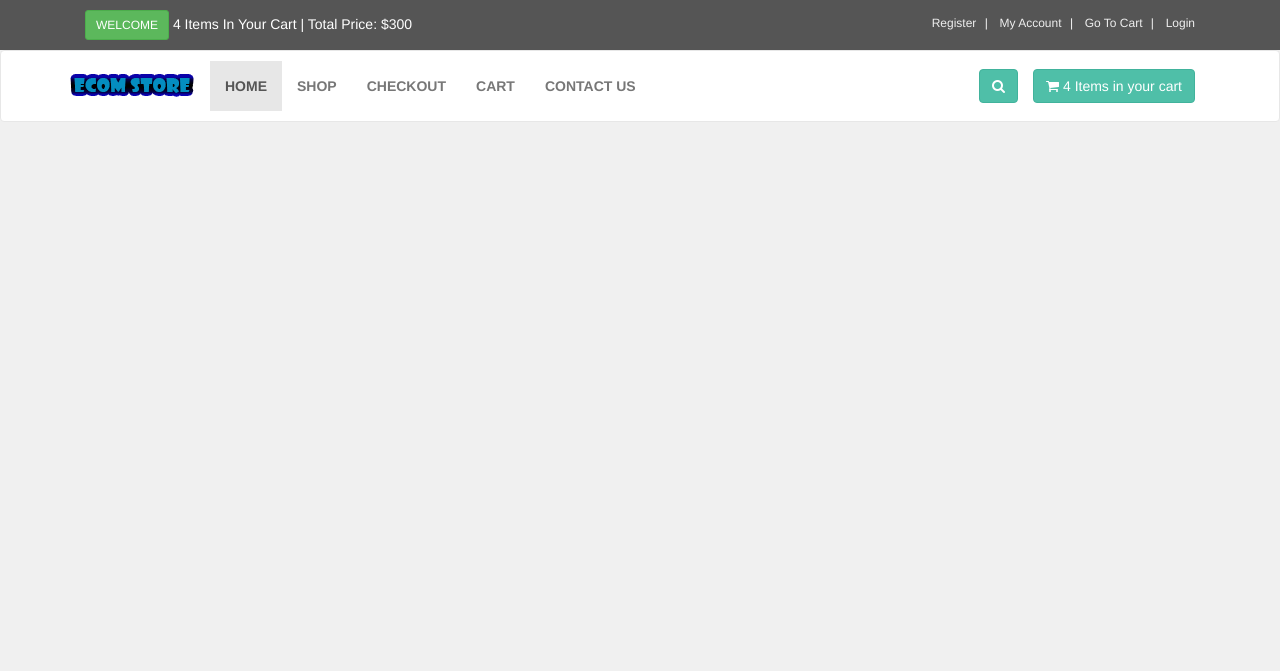
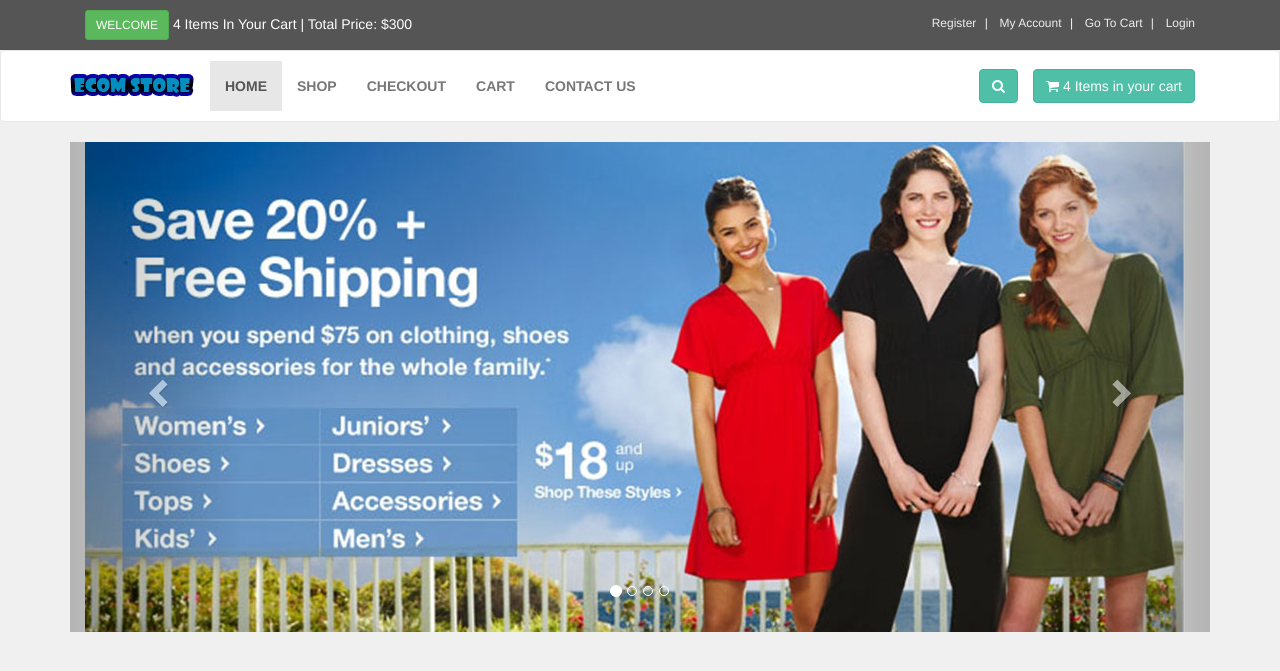
Before and after one commit to andreibast/eCommercePHPVanilla, a PHP site: page / in a window 1280 px wide. Shown: the top 671 px of the page. Run offline with PHP 8.4, Linux system fonts and the light colour scheme.

Commit message:
part3done

```diff
--- a/index.php
+++ b/index.php
@@ -1,31 +1,42 @@
 <!DOCTYPE html>
 <html lang="en">
 <head>
+
     <meta charset="UTF-8">
-    <!-- adaptive meta for mobile phones -->
-    <meta name="viewport" content="width=device-width, initial-scale=1.0">
+    <meta name="viewport" content="width=device-width, initial-scale=1.0"><!-- adaptive meta for mobile phones -->
+
     <title>M-Dev Store</title>
+
+<!----------------------------------------------------
+0.ADDING STYLESHEETS
+----------------------------------------------------->
     <link rel="stylesheet" href="styles/bootstrap-337.min.css">
     <link rel="stylesheet" href="font-awsome/css/font-awesome.min.css">
     <link rel="stylesheet" href="styles/style.css">
 </head>
+
 <body>
 
+    <!----------------------------------------------------
+    1.BUILDING TOP BAR
+----------------------------------------------------->
     <div id="top"><!-- Top Begin -->
 
         <div class="container"><!-- container Begin -->
 
+            <!----------------------------------------------------
+            1.1.Top bar: LEFT side
+            ----------------------------------------------------->
             <div class="col-md-6 offer"><!-- col-md-6 offer Begin -->
-
                 <a href="#" class="btn btn-success btn-sm">Welcome</a>
                 <a href="checkout.php">4 Items In Your Cart | Total Price: $300 </a>
-
             </div><!-- col-md-6 offer Finish -->
 
+            <!----------------------------------------------------
+            1.2.Top bar: RIGHT side
+            ----------------------------------------------------->
             <div class="col-md-6"><!-- col-md-6 Begin -->
-
                 <ul class="menu"><!-- cmenu Begin -->
-
                     <li>
                         <a href="customer_register.php">Register</a>
                     </li>
@@ -38,32 +49,35 @@
                     <li>
                         <a href="checkout.php">Login</a>
                     </li>
-
                 </ul><!-- menu Finish -->
-
             </div><!-- col-md-6 Finish -->
 
         </div><!-- container Finish -->
 
     </div><!-- Top Finish -->
 
+    <!----------------------------------------------------
+    2.BUILDING NAV BAR (below top bar)
+    ----------------------------------------------------->
+    <div id="navbar" class="navbar navbar-default"> <!--navbar navbar-default Begin-->
 
-
-
-
-
-    <div id="navbar" class="navbar navbar-default"> <!--navbar navbar-default Begin-->
         <div class="container"><!--container Begin-->
 
+            <!---------------------------------------------------------------------
+            2.1.Creating nav-bar main struture
+            ----------------------------------------------------------------------->
             <div class="navbar-header"> <!--container header Begin-->
-
+                <!---------------------------------------------------------------------
+                2.1.1.Adding the website logo(desktop and mobile) in the navigation bar
+                ----------------------------------------------------------------------->
                 <a href="index.php" class="navbar-brand home">
                     <img src="images/ecom-store-logo.png" alt="M-dev-Store Logo" class ="hidden-xs">   <!--hidden-xs is used to hide the element when the viewport is at a given breakpoint or wider. When the viewport reaches at the XS size"-->
-                            <!-- When the user gets to the smaller-than-desktop viewport, this next picture will activate-->
-                            <img src="images/ecom-store-logo-mobile.png" alt="M-dev-Store Logo Mobile" class="visible-xs">
-
+                    <img src="images/ecom-store-logo-mobile.png" alt="M-dev-Store Logo Mobile" class="visible-xs"><!-- When the user gets to the smaller-than-desktop viewport, this picture will activate-->
                 </a>
 
+                <!-------------------------------------------------------------------------------------------
+                2.1.2.Adding the text-navigation & search button (for mobile/can be seen in reduced viewport)
+                -------------------------------------------------------------------------------------------->
                 <button class="navbar-toggle" data-toggle="collapse" data-target="#navigation">
                     <span class="sr-only">Toggle Navigation</span>
                         <i class="fa fa-align-justify"></i>
@@ -73,15 +87,18 @@
                     <span class="sr-only">Toggle Navigation</span>
                     <i class="fa fa-search"></i>
                 </button>
-
-
             </div> <!--container header finish-->
 
+            <!-------------------------------------------------------------------------------------
+            2.2.Nav bar for mobile / for reduced viewport width (navigation transforms into a list)
+            -------------------------------------------------------------------------------------->
             <div class="navbar-collapse collapse" id="navigation"><!--navbar-collapse collapse Begin-->
 
+                <!-------------------------------------------------------------------------------------------
+                2.2.1.Creating the list contents for mobile nav-bar
+                -------------------------------------------------------------------------------------------->
                 <div class="padding-nav"><!--padding nav Begin-->
                     <ul class="nav navbar-nav left"><!--nav navbar-nav left Begin-->
-
                         <li class="active">
                             <a href="index.php">Home</a>
                         </li>
@@ -98,65 +115,113 @@
                             <a href="contact.php">Contact Us</a>
                         </li>
                     </ul><!--nav navbar-nav left Finish-->
-
                 </div><!--padding nav Finish-->
 
+
+                <!-------------------------------------------------------------------------------------------
+                2.2.2.Attaching functionality for the two buttons created???
+                -------------------------------------------------------------------------------------------->
                 <a href="cart.php" class="btn navbar-btn btn-primary right"> <!--btn navbar-btn btn-primary right Begin-->
                     <i class="fa fa-shopping-cart"></i>
                     <span>4 Items in your cart</span>
-
-
-
                 </a><!--btn navbar-btn btn-primary right Finish-->
 
                 <div class="navbar-collapse collapse right"> <!--navbar-collapse collapse right Begin-->
-
                     <button class="btn btn-primary navbar-btn" type ="button" data-toggle="collapse" data-target ="#search">
-
-
                         <span class="sr-only">Toggle Search</span>
-
                         <i class="fa fa-search"></i>
-
                     </button>
-
                 </div> <!--navbar-collapse collapse right Finish-->
 
-                            <!--text box to appear when you click the search button-->
-
-
+                <!-------------------------------------------------------------------------------------------
+                2.2.3.Add to magnify button functionality of a textbox and a special button next to it to begin the search
+                -------------------------------------------------------------------------------------------->
                 <div class="collapse clearfix" id="search"><!--collapse clearfix Begin-->
-
                     <form method="get" action="results.php" class="navbar-form"><!--navbar-form Begin-->
-
                         <div class="input-group"><!--input-group Begin-->
-
                             <input type="text" class="form-control" placeholder="Search" name="user_query" required><!--required is for search bar some text to be entered-->
-
                             <span class="input-group-btn"><!-- input-group-btn Begin -->
-
                                 <button type="submit" name="search" value ="Search" class="btn btn-primary">
                                     <i class="fa fa-search"></i>
                                 </button>
-
                             </span><!-- input-group-btn Finish -->
-
                         </div><!--input-group Finish-->
-
                     </form><!--navbar-form Finish-->
-
                 </div><!--collapse clearfix finish-->
 
+
             </div><!--navbar-collapse collapse Finish-->
-
         </div><!--container finish-->
-
     </div> <!-- navbar navbar-default Finish-->
 
+    <!----------------------------------------------------
+    3.BUILDING THE CAROUSEL (and space delimitation)
+    ----------------------------------------------------->
+    <div class="container" id="slider"> <!--container Start-->
 
+        <div class="col-md-12"><!--col-md-12 Start-->
 
+            <!-------------------------------------------------------------------
+            3.1.Creating the carousel(Assign photo slots + assigning the photos)
+            -------------------------------------------------------------------->
+            <div class="carousel slide" id="myCarousel" data-ride="carousel"><!--carousel slide Start-->
+
+                <!----------------------------------------------------
+                3.1.1.Alocate carousel slots
+                ----------------------------------------------------->
+                <ol class="carousel-indicators"><!--carousel-indicators Start-->
+                    <li class="active" data-target="#myCarousel" data-slide-to= "0" ></li>
+                    <li data-target="#myCarousel" data-slide-to= "1" ></li>
+                    <li data-target="#myCarousel" data-slide-to= "2" ></li>
+                    <li data-target="#myCarousel" data-slide-to= "3" ></li>
+                </ol><!--carousel-indicators Finish-->
+
+                <!----------------------------------------------------
+                3.1.2.Assigning images
+                ----------------------------------------------------->
+                <div class="carousel-inner"><!--carousel-inner Start-->
+                    <div class="item active">
+                        <img src="admin_area/slides_images/slide-1.jpg" alt="Slider Image 1">
+                    </div>
+
+                    <div class="item">
+                        <img src="admin_area/slides_images/slide-2.jpg" alt="Slider Image 2">
+                    </div>
+
+                    <div class="item">
+                        <img src="admin_area/slides_images/slide-3.jpg" alt="Slider Image 3">
+                    </div>
+
+                    <div class="item">
+                        <img src="admin_area/slides_images/slide-4.jpg" alt="Slider Image 4">
+                    </div>
+                </div><!--carousel-inner Finish-->
+
+            </div><!--carousel slide Finish-->
+
+            <!----------------------------------------------------
+            3.2.These are the arrows for the carousel
+            ----------------------------------------------------->
+            <a href="#myCarousel" class="left carousel-control" data-slide="prev"> <!--left carousel-control Start-->
+                    <span class="glyphicon glyphicon-chevron-left"></span>
+                    <span class="sr-only">Previous</span>
+            </a> <!--left carousel-control Finish-->
+
+            <a href="#myCarousel" class="right carousel-control" data-slide="next"> <!--right carousel-control Start-->
+                    <span class="glyphicon glyphicon-chevron-right"></span>
+                    <span class="sr-only">Next</span>
+            </a> <!--right carousel-control Finish-->
+
+        </div><!--col-md-12 Finish-->
+    </div><!--container Finish-->
+
+    <!----------------------------------------------------
+    -----------ADDING JQUERY AND BOOTSTRAP----------------
+    ----------------------------------------------------->
     <script src="js/jquery-331.min.js"></script>
     <script src="js/bootstrap-337.min.js"></script>
-
+<!----------------------------------------------------
+-----------------------END----------------------------
+----------------------------------------------------->
 </body>
 </html>
```
Also changed, not shown: admin_area/slides_images/slide-1.jpg (added), admin_area/slides_images/slide-2.jpg (added), admin_area/slides_images/slide-3.jpg (added), admin_area/slides_images/slide-4.jpg (added). Lines whose indentation alone changed are shown as unchanged.
